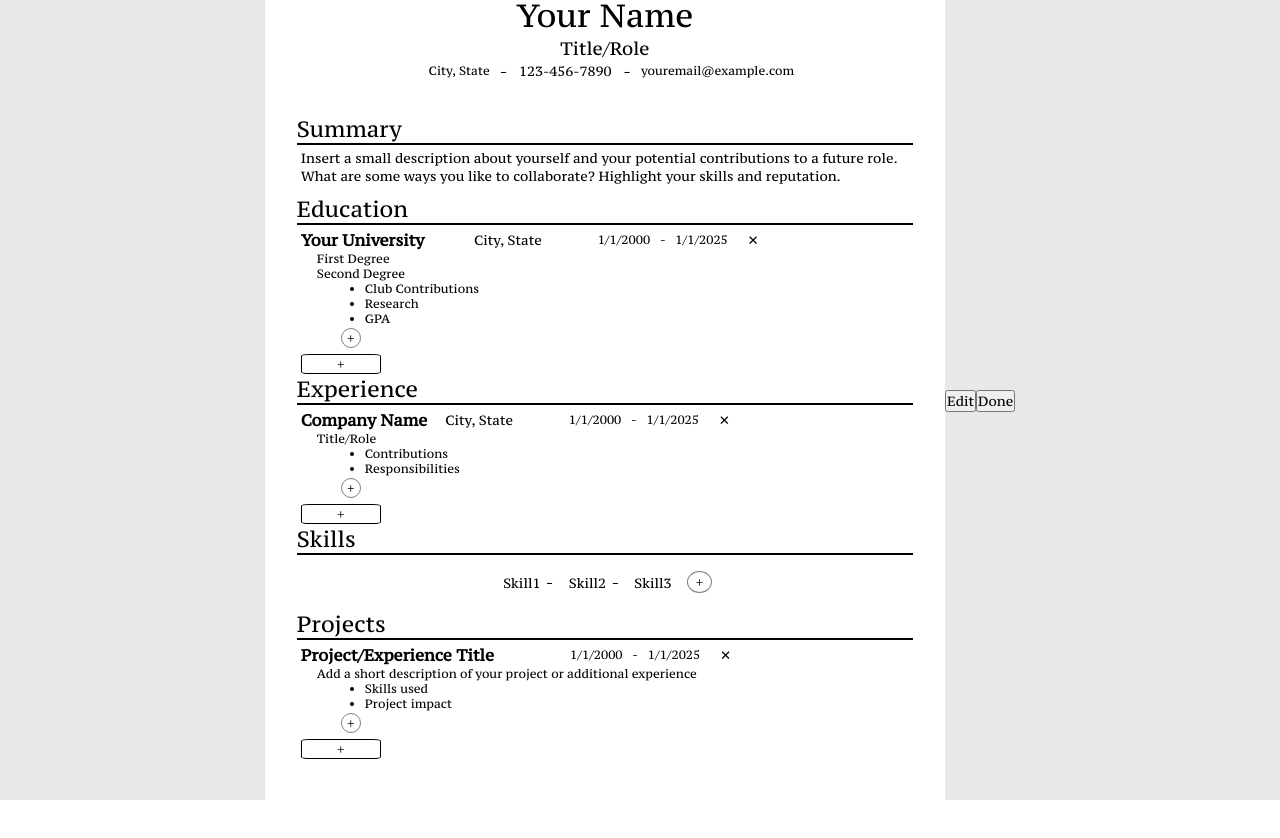
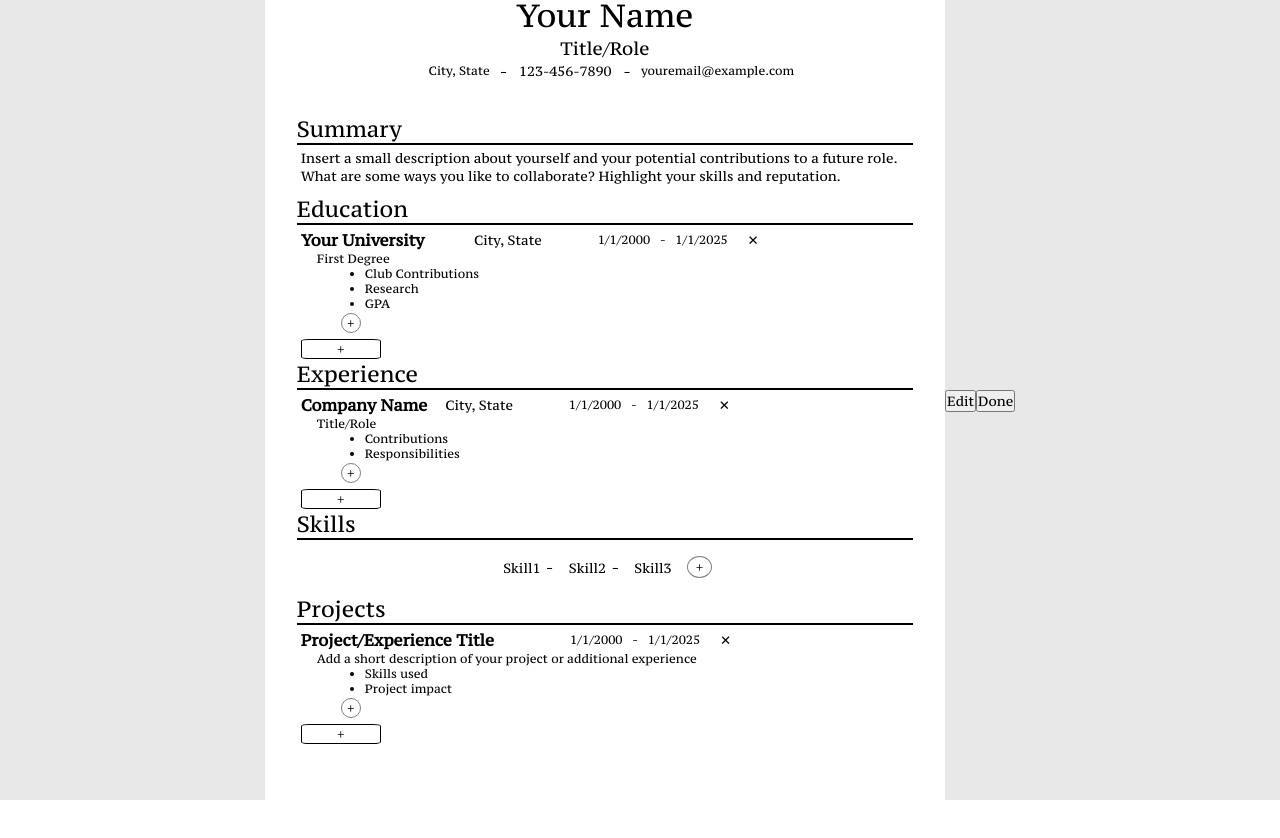
Before and after one commit to mkreynolds919/cv-generator, a React (Vite) app: page / in a window 1280 px wide. Built offline with nearby package versions, Linux system fonts and the light colour scheme.

Commit message:
build: Remove allowance of multiple subtitles

```diff
--- a/src/data/initialData.js
+++ b/src/data/initialData.js
@@ -13,7 +13,7 @@ const initialData = {
         location: "City, State",
         startDate: "1/1/2000",
         endDate: "1/1/2025",
-        subtitles: ["First Degree", "Second Degree"],
+        subtitles: ["First Degree"],
         bullets: ["Club Contributions", "Research", "GPA"],
         id: crypto.randomUUID(),
     },],
```
